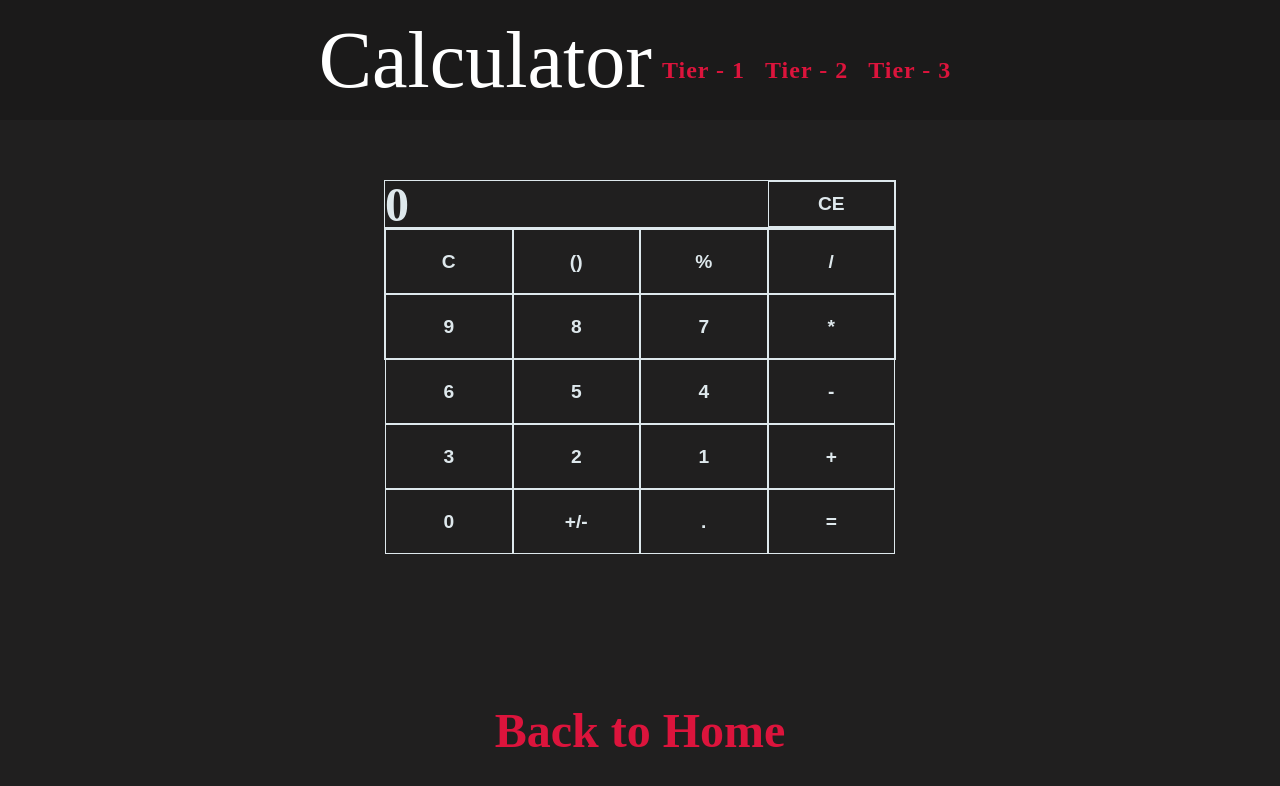
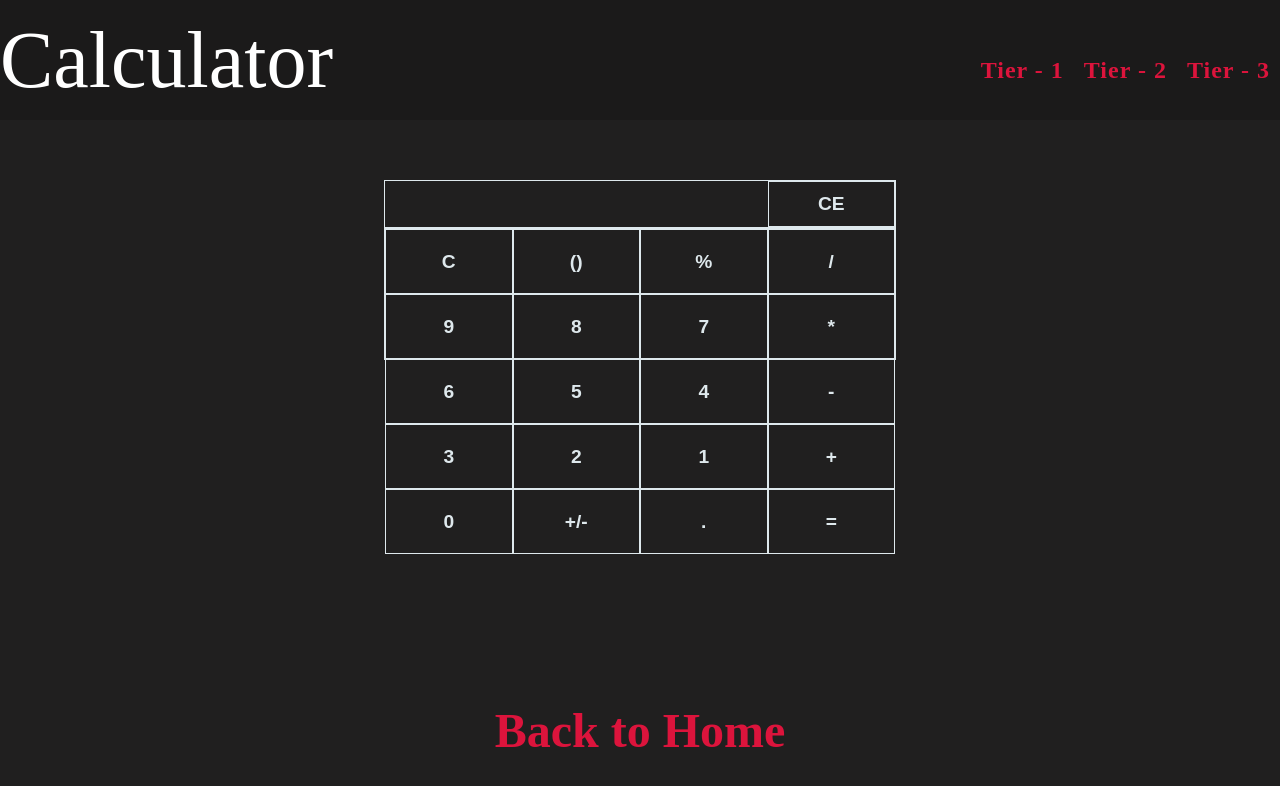
Before and after one commit to Gammarkin/app-ideas-executions, a React (Create React App) app in the folder app-ideas/: page /calculator in a window 1280 px wide. Shown: the top 786 px of the page. Built offline with nearby package versions, Linux system fonts and the light colour scheme.

Commit message:
fixed some style issues

```diff
--- a/app-ideas/src/components/ButtonsCalculator.js
+++ b/app-ideas/src/components/ButtonsCalculator.js
@@ -5,7 +5,7 @@ export default class ButtonsCalculator extends Component {
     return (
       <div className="calculatorButtons">
         <div className="display">
-          <span className="display-text">0</span>
+          <span className="display-text" />
           <button className="operatorCE">CE</button>
         </div>
         <div className="buttonsCalc">
--- a/app-ideas/src/pages/BorderRadius.js
+++ b/app-ideas/src/pages/BorderRadius.js
@@ -1,4 +1,4 @@
-import React, { Component } from 'react';
+import React, {Component} from 'react';
 import Header from '../components/Header';
 import Footer from '../components/Footer';
 import '../styles/BorderRadius.css';
@@ -20,31 +20,31 @@ export default class BorderRadius extends Component {
     this.handleWrite();
   }
 
-  handleInput = ({ target }) => {
-    const { value, name } = target;
-    this.setState({ [name]: value });
+  handleInput = ({target}) => {
+    const {value, name} = target;
+    this.setState({[name]: value});
   };
 
   handleConvertBorder = () => {
-    const { input1, input2, input3, input4 } = this.state;
+    const {input1, input2, input3, input4} = this.state;
     const example = document.querySelector('.borderExample');
 
     example.style.borderRadius = `${input1} ${input2} ${input3} ${input4}`;
   };
 
   handleWrite = () => {
-    const { input1, input2, input3, input4 } = this.state;
+    const {input1, input2, input3, input4} = this.state;
     const message = document.querySelector('.message');
 
     message.innerText = `${input1} ${input2} ${input3} ${input4}`;
   };
 
   render() {
-    const { input1, input2, input3, input4 } = this.state;
+    const {input1, input2, input3, input4} = this.state;
     const textToCopy = `border-radius: ${input1} ${input2} ${input3} ${input4};`;
     return (
       <div className="divBorder">
-        <Header text="Border Radious Converter" show={true} />
+        <Header text="Border Radius Converter" show={true} />
         <div className="borderRadious">
           <div className="labelsBorder">
             <label className="labelBorder" htmlFor="input1">
--- a/app-ideas/src/styles/Header.css
+++ b/app-ideas/src/styles/Header.css
@@ -1,6 +1,6 @@
 .divHeader {
   display: flex;
-    justify-content: center;
+  justify-content: space-between;
   align-items: center;
   height: 15vh;
   background-color: #1b1a1a;
@@ -25,8 +25,6 @@
   text-decoration: none;
   letter-spacing: 1px;
   cursor: pointer;
-
-
 }
 
 .h1Header {
--- a/app-ideas/src/styles/calculator.css
+++ b/app-ideas/src/styles/calculator.css
@@ -8,11 +8,12 @@
   font-weight: bold;
   color: var(--color-primary);
   text-align: center;
+  margin-right: 20px;
 }
 
 .display {
   display: flex;
-  justify-content: space-between;
+  justify-content: flex-end;
   align-items: center;
   border: 1px solid var(--color-primary);
   width: 40%;
```
Lines whose indentation alone changed are shown as unchanged.
